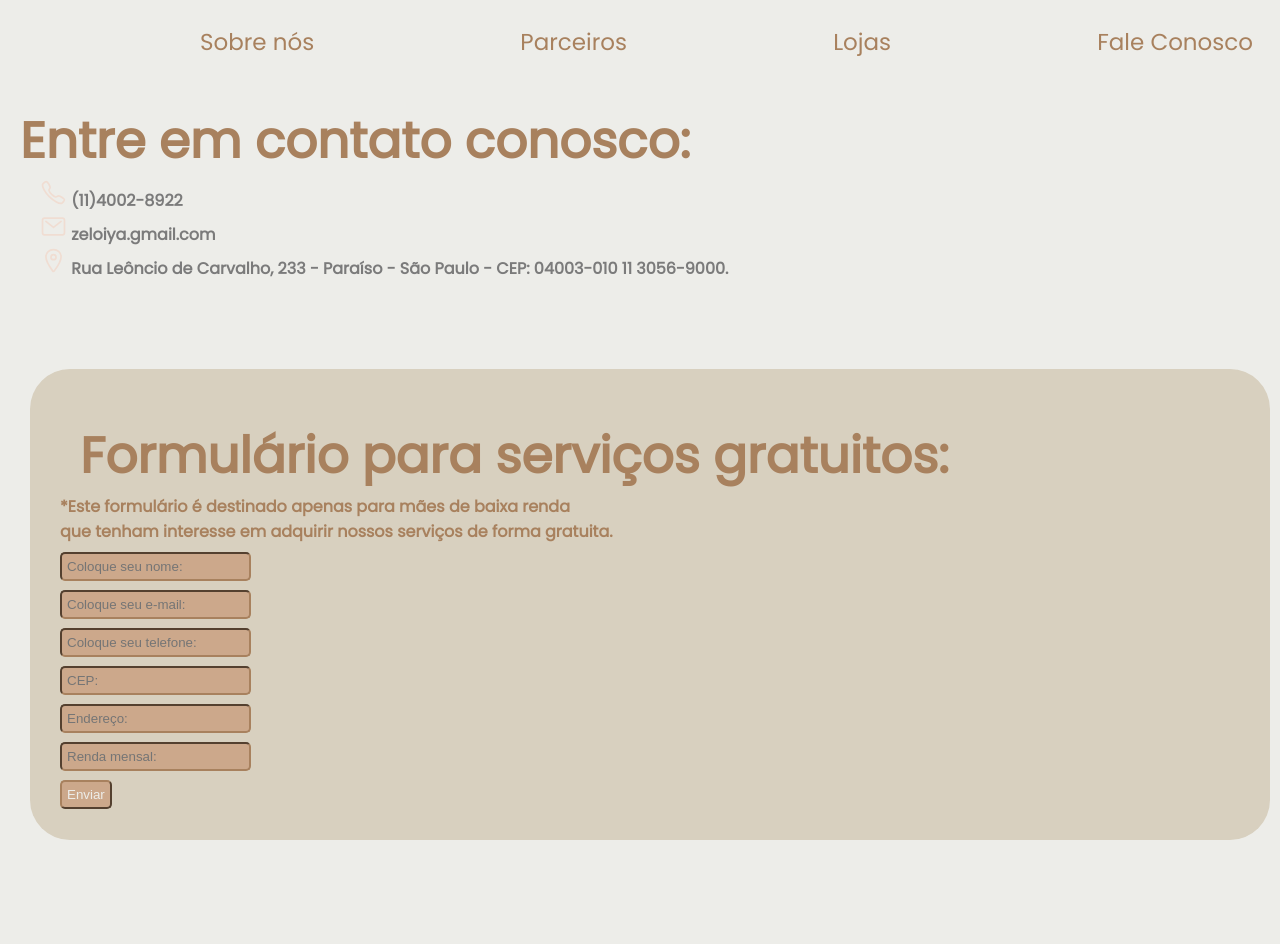
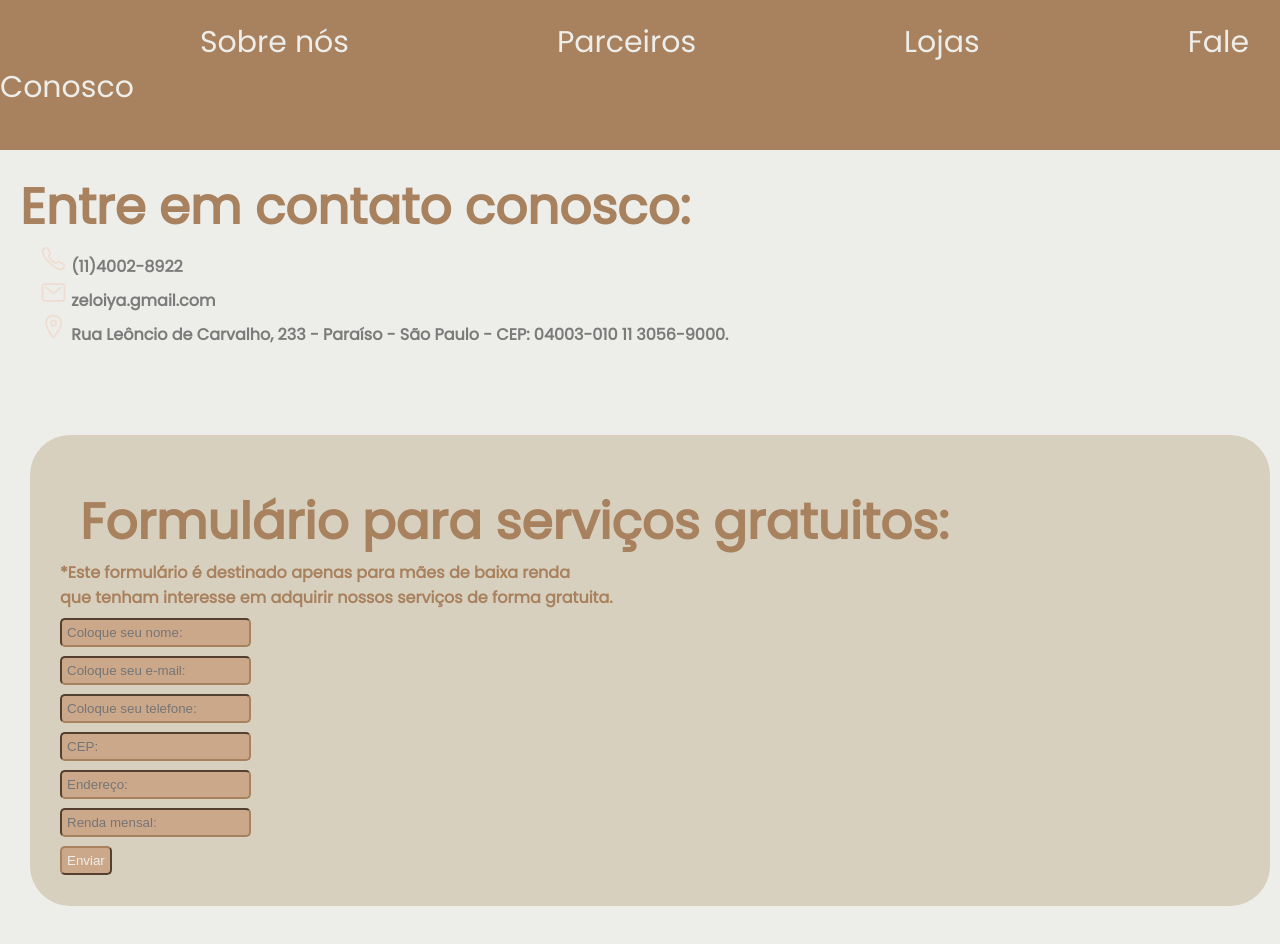
Before and after one commit to LeticiaHime/ZeloYa, a plain HTML site: page HTML/faleConosco.html in a window 1280 px wide. Shown: the top 944 px of the page. Drawn offline with nearby package versions, Linux system fonts and the light colour scheme.

Commit message:
atualização

```diff
--- a/CSS/faleconosco.css
+++ b/CSS/faleconosco.css
@@ -21,15 +21,17 @@ body{
 }
 
 header {
-    background-color: var(--corfundo);
-    padding-top: 25px;
-    padding-bottom: 25px;
+    background-color: var(--cormarrom);
+    padding-top: 20px;
+    padding-bottom: 40px;
+
 }
 
 nav a{
     font-family: 'Poppins', sans-serif;    font-size: 20px;
-    color: var(--cormarrom);
-    font-size: 23px;
+
+    color: var(--corfundo);
+    font-size: 30px;
     text-decoration: none;
     margin-left: 10%;
     margin-left: 15%;
--- a/CSS/parceiros.css
+++ b/CSS/parceiros.css
@@ -20,7 +20,7 @@ body {
 }
 
 header {
-    background-color: var(--corfundo);
+    background-color: var(--cormarrom);
     padding-top: 20px;
     padding-bottom: 40px;
 
@@ -29,7 +29,7 @@ header {
 nav a {
     font-family: 'Poppins', sans-serif;
     font-size: 20px;
-    color: var(--cormarrom);
+    color: var(--corfundo);
     font-size: 25px;
     text-decoration: none;
     margin-left: 7%;
@@ -41,7 +41,7 @@ nav a {
 h1 {
     font-family: 'Poppins', sans-serif;
     font-size: 20px;
-    color: var(--cormarrom);
+    color: var(--corfundo);
     font-size: 50px;
     padding-left: 50px;
     padding-top: 20px;
--- a/CSS/style.css
+++ b/CSS/style.css
@@ -20,7 +20,7 @@ body {
 }
 
 header {
-    background-color: var(--corfundo);
+    background-color: var(--cormarrom);
     padding-top: 20px;
     padding-bottom: 40px;
 
@@ -29,12 +29,15 @@ header {
 nav a {
     font-family: 'Poppins', sans-serif;
     font-size: 20px;
-    color: var(--cormarrom);
+    color: var(--corfundo);
     font-size: 25px;
     text-decoration: none;
     margin-left: 7%;
     margin-left: 13%;
     padding-left: 5px;
+    text-align: center;
+    padding-top: 10px;
+    perspective: 10px;
 
 }
 
@@ -43,6 +46,7 @@ h1 {
     font-size: 20px;
     color: var(--cormarrom);
     font-size: 50px;
+    margin-top: 4%;
     padding-left: 50px;
     padding-top: 20px;
 
@@ -96,15 +100,6 @@ strong {
     color: var(--cormarrom);
 }
 
-button {
-    background-color: var(--corrose);
-    font-family: 'Poppins', sans-serif;
-    font-size: 20px;
-    color: var(--cormarrom);
-    border: solid 1px var();
-
-
-}
 
 
 footer p {
--- a/CSS/styleFaleConosco.css
+++ b/CSS/styleFaleConosco.css
@@ -21,14 +21,14 @@ body{
 }
 
 header {
-    background-color: var(--corfundo);
-    padding-top: 25px;
-    padding-bottom: 25px;
+    background-color: var(--cormarrom);
+    padding-top: 20px;
+    padding-bottom: 40px;
+
 }
-
 nav a{
     font-family: 'Poppins', sans-serif;    font-size: 20px;
-    color: var(--cormarrom);
+    color: var(--corfundo);
     font-size: 23px;
     text-decoration: none;
     margin-left: 10%;
--- a/CSS/unidades.css
+++ b/CSS/unidades.css
@@ -18,18 +18,18 @@
 body {
     background-color: var(--corfundo);
 }
-
 header {
-    background-color: var(--corfundo);
+    background-color: var(--cormarrom);
     padding-top: 20px;
     padding-bottom: 40px;
+
 
 }
 
 nav a {
     font-family: 'Poppins', sans-serif;
     font-size: 20px;
-    color: var(--cormarrom);
+    color: var(--corfundo);
     font-size: 25px;
     text-decoration: none;
     margin-left: 7%;
@@ -78,7 +78,6 @@ p {
 }
 
 img {
-    margin
     padding-bottom: 10px;
     border-radius: 20px;
     margin: 20px;
```
Also changed, not shown: HTML/index.html (+0 -1 lines).
